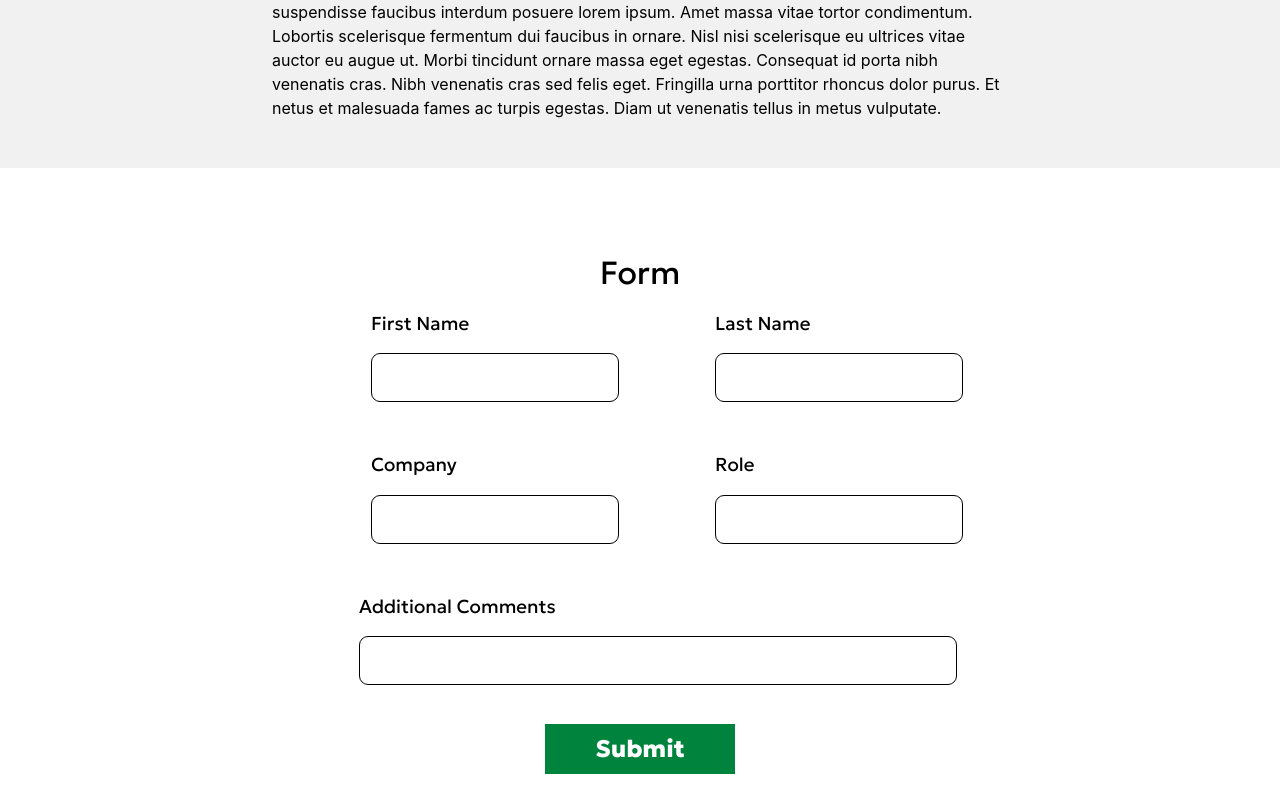
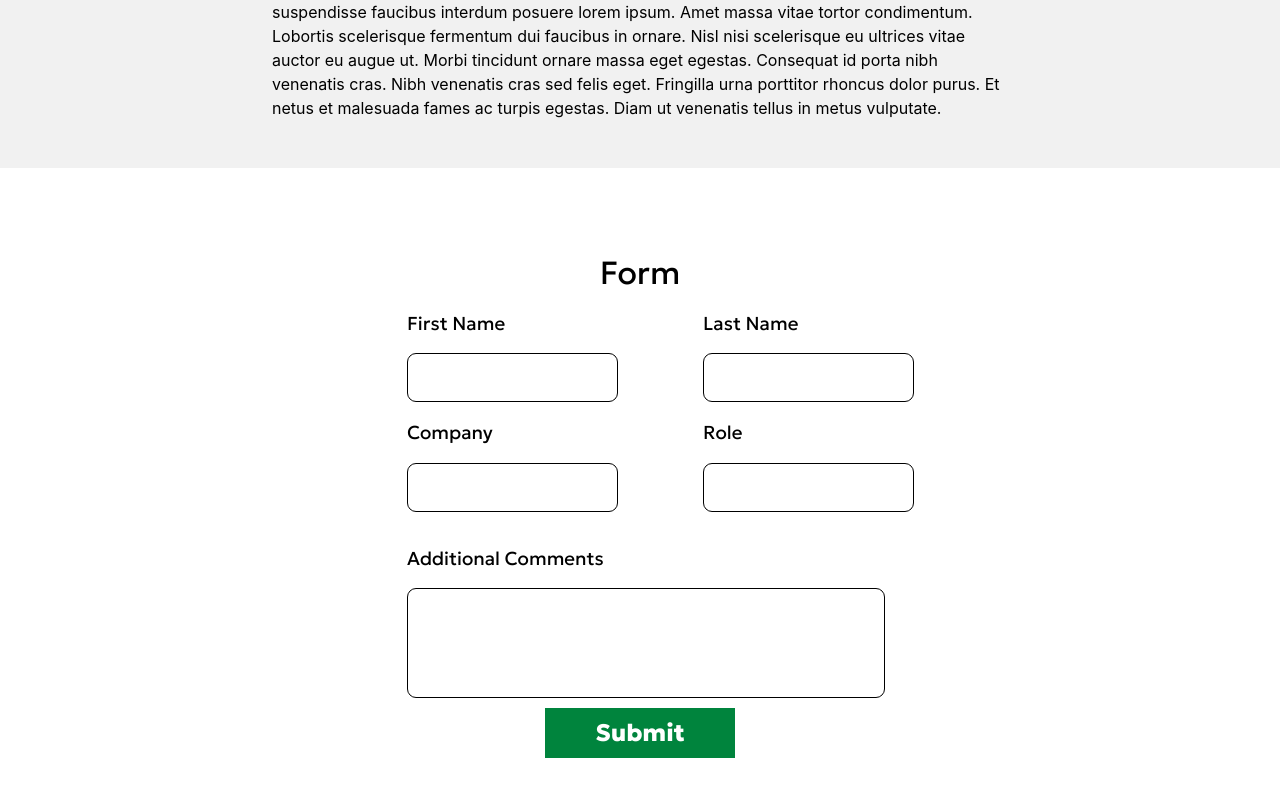
Before and after one commit to nbtrieu/zymo-landing-page, a React (Create React App) app: page / in a window 1280 px wide. Shown: the part 1143-1933 px from the top of the page. Built offline with nearby package versions, Linux system fonts and the light colour scheme.

Commit message:
Adjusted styling of form to match mockup

```diff
--- a/src/App.js
+++ b/src/App.js
@@ -4,9 +4,12 @@ import ContactForm from './components/ContactForm/ContactForm';
 function App() {
   return (
     <div className="App">
-      <Header>
-        <ContactForm></ContactForm>
-      </Header>
+      <main>
+        <Header>
+          <ContactForm></ContactForm>
+        </Header>
+      </main>
+
     </div>
   );
 }
--- a/src/components/ContactForm/ContactForm.js
+++ b/src/components/ContactForm/ContactForm.js
@@ -4,38 +4,39 @@ export default function ContactForm() {
   return (
     <div className='flex-column flex-center text-center subheading'>
       <h1>Form</h1>
-      <div className='flex-row flex-center mb-3'>
-        <div className='col-2 text-left ml-10'>
+      <div className='ml-6 mb-3'>
+        <div className='flex-row flex-center'>
+          <div className='col-2 text-left'>
             <h3>First Name</h3>
             <input type='text'/>
           </div>
-        <div className='col-2 text-left ml-negative-2-5'>
+          <div className='col-2 text-left'>
             <h3>Last Name</h3>
             <input type='text'/>
           </div>
         </div>
-      <div className='flex-row flex-center mb-3'>
-        <div className='col-2 text-left ml-10'>
+        <div className='flex-row flex-center mb-2'>
+          <div className='col-2 text-left'>
             <h3>Company</h3>
             <input type='text'/>
           </div>
-        <div className='col-2 text-left ml-negative-2-5'>
+          <div className='col-2 text-left'>
             <h3>Role</h3>
             <input type='textarea'/>
           </div>
         </div>
         <div className='flex-row flex-center mb-2'>
-        <div className='col-1 text-left ml-3 comment-box'>
+          <div className='col-1 text-left comment-box'>
             <h3>Additional Comments</h3>
             <input type='textarea'/>
           </div>
         </div>
-      <div className='flex-row flex-center mb-2'>
+      </div>
+      <div className='flex-row flex-center mb-3'>
         <button>
           Submit
         </button>
       </div>
-
     </div>
   )
 }
--- a/src/index.css
+++ b/src/index.css
@@ -6,6 +6,8 @@ body {
   -webkit-font-smoothing: antialiased;
   -moz-osx-font-smoothing: grayscale;
 }
+
+
 
 code {
   font-family: source-code-pro, Menlo, Monaco, Consolas, 'Courier New',
@@ -107,8 +109,25 @@ header h2 {
   margin-left: 20rem;
 }
 
+.mx-auto {
+  margin-right: auto;
+  margin-left: auto;
+}
+
 .mr-2 {
   margin-right: 2rem !important;
+}
+
+.mr-3 {
+  margin-right: 3rem !important;
+}
+
+.mr-4 {
+  margin-right: 4rem !important;
+}
+
+.mr-5 {
+  margin-right: 5rem !important;
 }
 
 .ml-negative-2-5 {
@@ -117,6 +136,14 @@ header h2 {
 
 .ml-3 {
   margin-left: 3rem !important;
+}
+
+.ml-5 {
+  margin-left: 5rem !important;
+}
+
+.ml-6 {
+  margin-left: 6rem !important;
 }
 
 .ml-10 {
@@ -236,8 +263,8 @@ header h2 {
 }
 
 .col-2 {
-  flex: 0 0 30%;
-  max-width: 30%;
+  flex: 0 0 25%;
+  max-width: 25%;
 }
 
 .col-3 {
@@ -276,6 +303,6 @@ input {
   border-radius: 9px;
   border: 0.75px solid #000000;
   outline: none;
-  min-width: 98%;
-  /* min-height: 100%; */
+  min-width: 85%;
+  min-height: 100%;
 }
```
Lines whose indentation alone changed are shown as unchanged.
